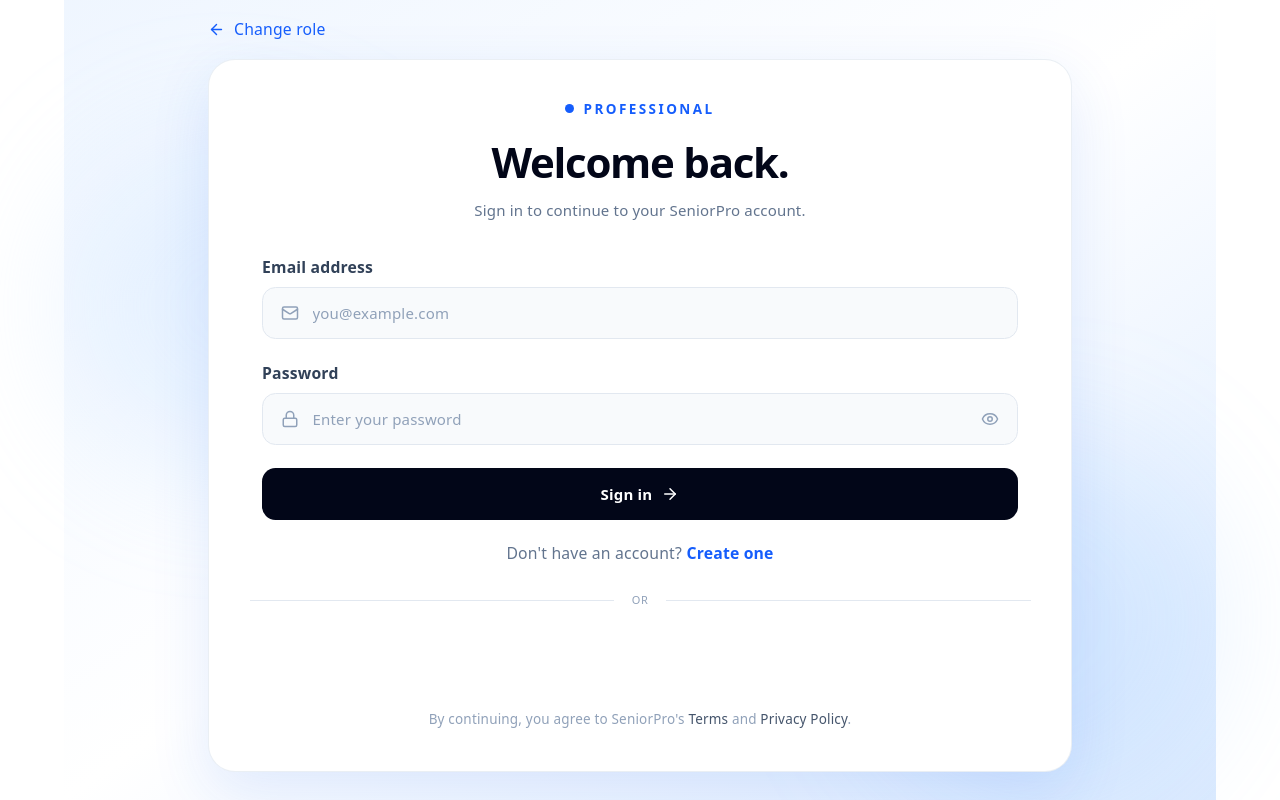
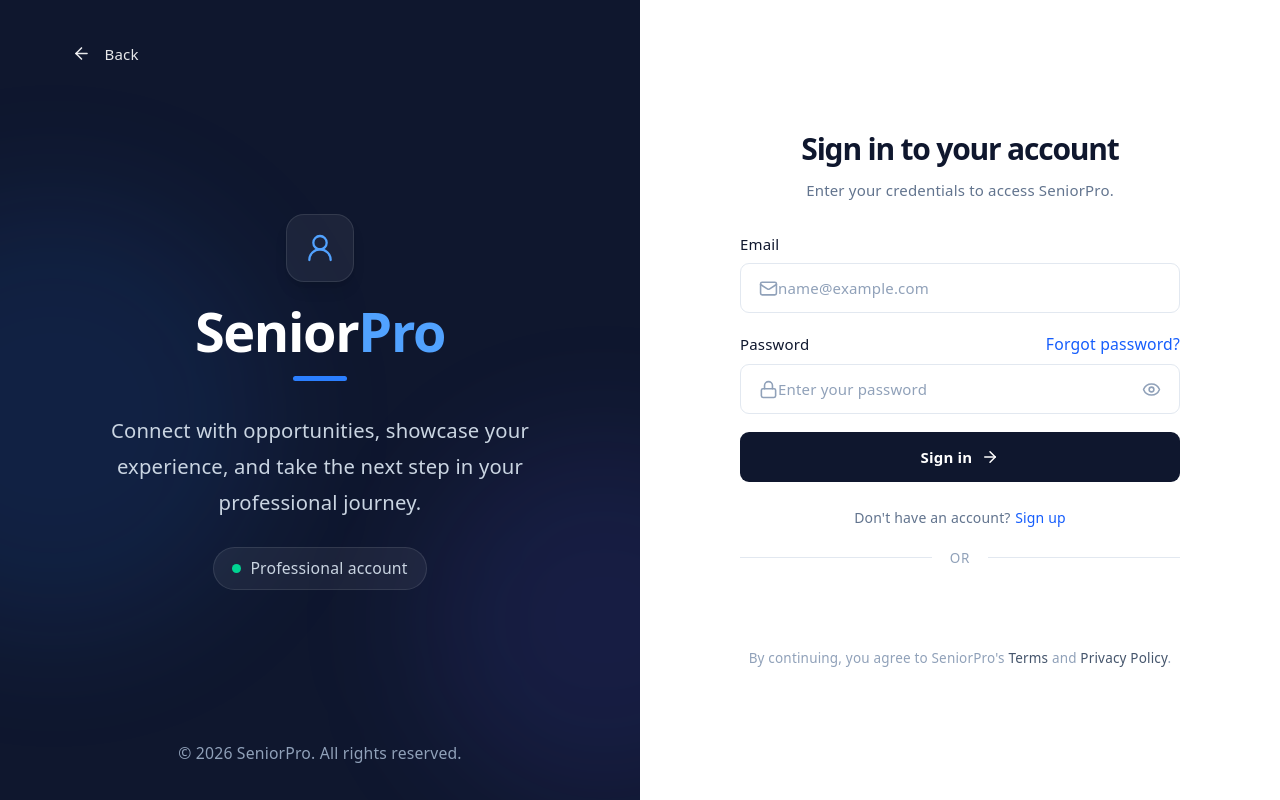
Before and after one commit to YOGESHMAHENSAR/Devops-2026-CS-F-01, a React app in the folder frontend/: page /login in a window 1280 px wide. Both pictures are taken after a click on the button 346 px from the left and 538 px from the top of the page. Built offline with nearby package versions, Linux system fonts and the light colour scheme; no server answers; the HTML template or start-up script is replaced by a standard one.

Commit message:
Final update to login page

```diff
--- a/frontend/src/Components/AuthPage.jsx
+++ b/frontend/src/Components/AuthPage.jsx
@@ -1,20 +1,24 @@
 import { useState } from 'react';
-import { Container, Paper } from '@mui/material';
+import { useNavigate } from 'react-router-dom';
 import RoleSelect from './RoleSelect.jsx';
 import CredentialsForm from './CredentialsForms.jsx';
 
 export default function AuthPage({ onAuthSuccess }) {
   const [role, setRole] = useState(null);
+  const navigate = useNavigate();
 
   return (
-    <Container>
-      {/* <Paper elevation={0} variant="outlined" > */}
-        {!role ? (
-          <RoleSelect onSelect={setRole} />
-        ) : (
-          <CredentialsForm role={role} onBack={() => setRole(null)} onAuthSuccess={onAuthSuccess} />
-        )}
-      {/* </Paper> */}
-    </Container>
+    <div>
+      {!role ? (
+        <RoleSelect onSelect={setRole} />
+      ) : (
+        <CredentialsForm
+          role={role}
+          onBack={() => setRole(null)}
+          onAuthSuccess={onAuthSuccess}
+          onForgotPassword={() => navigate('/forgot-password')}
+        />
+      )}
+    </div>
   );
 }
--- a/frontend/src/Components/CredentialsForms.jsx
+++ b/frontend/src/Components/CredentialsForms.jsx
@@ -1,3 +1,4 @@
+
 import React, { useState } from "react";
 import { useFormik } from "formik";
 import * as Yup from "yup";
@@ -28,6 +29,7 @@
     role,
     onBack,
     onAuthSuccess,
+    onForgotPassword,
 }) {
     const [mode, setMode] = useState("login");
     const [serverError, setServerError] = useState("");
@@ -112,82 +114,139 @@
         );
     };
 
+    const fieldClass = (hasError) =>
+        `flex h-[50px] w-full items-center rounded-lg border px-4 transition-all duration-200 ${hasError
+            ? "border-red-400 bg-red-50"
+            : "border-slate-200 bg-white hover:border-slate-300 focus-within:border-blue-500 focus-within:ring-2 focus-within:ring-blue-500/10"
+        }`;
+
+    const inputClass =
+        "w-full bg-transparent text-[15px] text-slate-900 outline-none placeholder:text-slate-400 [&:-webkit-autofill]:[box-shadow:0_0_0_1000px_white_inset] [&:-webkit-autofill]:[-webkit-text-fill-color:#0f172a]";
+
     return (
-        <div className="min-h-screen w-full bg-gradient-to-br from-blue-50 via-white to-blue-100">
+        <div className="min-h-screen w-full bg-white lg:h-screen lg:overflow-hidden">
 
-            <main className="relative min-h-screen w-full px-6 py-4">
+            <main className="grid min-h-screen w-full grid-cols-1 lg:h-full lg:min-h-0 lg:grid-cols-2">
+
+                {/* Left Branding Panel */}
+                <section className="relative flex min-h-[300px] flex-col overflow-hidden bg-[#0f172e] px-7 py-6 text-white sm:px-12 lg:h-full lg:min-h-0 lg:px-12 lg:py-7 xl:px-16">
 
                     {/* Background Decoration */}
-                <div className="pointer-events-none absolute left-0 top-32 h-72 w-72 rounded-full bg-blue-200/30 blur-3xl" />
+                    <div className="pointer-events-none absolute -left-36 top-1/4 h-96 w-96 rounded-full bg-blue-500/10 blur-3xl" />
 
-                <div className="pointer-events-none absolute bottom-0 right-0 h-80 w-80 rounded-full bg-blue-300/20 blur-3xl" />
+                    <div className="pointer-events-none absolute -right-32 bottom-0 h-80 w-80 rounded-full bg-indigo-500/10 blur-3xl" />
 
-                <div className="relative mx-auto w-full max-w-3xl">
-
+                    {/* Back Button */}
+                    <div className="relative z-10 flex shrink-0 items-center">
                         <button
                             type="button"
-                        onClick={onBack}
-                        className="group mb-4 flex items-center gap-2 text-sm font-medium text-blue-600 transition-colors hover:text-blue-700"
+                            onClick={() => onBack?.()}
+                            aria-label="Go back"
+                            className="group inline-flex items-center gap-3 rounded-md py-2 text-[15px] font-medium text-white/90 transition-colors hover:text-blue-300 focus-visible:outline-none focus-visible:ring-2 focus-visible:ring-blue-400"
                         >
                             <ArrowLeft
-                            size={17}
+                                size={19}
                                 className="transition-transform duration-200 group-hover:-translate-x-1"
                             />
 
-                        Change role
+                            Back
                         </button>
-
-                    <div className="rounded-3xl border border-slate-200/70 bg-white p-7 shadow-[0_20px_60px_rgba(37,99,235,0.12)] sm:p-9">
-
-                        <div className="mb-7 text-center">
-
-                            <div className="mb-4 flex items-center justify-center gap-2">
-                                <span className="h-2 w-2 rounded-full bg-blue-600" />
-
-                                <span className="text-xs font-semibold uppercase tracking-[0.18em] text-blue-600">
-                                    {roleName}
-                                </span>
                     </div>
 
-                            <h1 className="text-[42px] font-bold leading-tight tracking-[-0.03em] text-slate-950">
+                    {/* Branding Content */}
+                    <div className="relative z-10 mx-auto flex w-full max-w-xl flex-1 flex-col items-center justify-center py-8 text-center">
+
+                        {/* Logo */}
+                        <div className="mb-5 flex h-[68px] w-[68px] items-center justify-center rounded-2xl border border-white/10 bg-white/[0.06] shadow-lg shadow-black/10">
+
+                            <UserRound
+                                size={32}
+                                strokeWidth={1.7}
+                                className="text-blue-400"
+                            />
+
+                        </div>
+
+                        {/* Brand Name */}
+                        <h2 className="text-4xl font-bold tracking-tight text-white sm:text-5xl">
+                            Senior<span className="text-blue-400">Pro</span>
+                        </h2>
+
+                        <div className="mt-4 h-1 w-12 rounded-full bg-blue-500" />
+
+                        {/* Description */}
+                        <p className="mt-7 max-w-lg text-center text-base leading-7 text-slate-300 sm:text-lg sm:leading-8">
+                            {role === "jobseeker"
+                                ? "Connect with opportunities, showcase your experience, and take the next step in your professional journey."
+                                : "Discover exceptional talent, connect with professionals, and find the right people for your organization."}
+                        </p>
+
+                        {/* Role Badge */}
+                        <div className="mt-6 inline-flex items-center gap-2 rounded-full border border-white/10 bg-white/[0.06] px-4 py-2 text-sm text-slate-300">
+                            <span className="h-2 w-2 rounded-full bg-emerald-400" />
+
+                            {roleName} account
+                        </div>
+
+                    </div>
+
+                    {/* Copyright */}
+                    <footer className="relative z-10 shrink-0 pb-1 pt-3 text-center text-sm text-slate-400">
+                        © 2026 SeniorPro. All rights reserved.
+                    </footer>
+
+                </section>
+
+                {/* Right Login Panel */}
+                <section className="flex min-h-[600px] items-center justify-center bg-white px-6 py-8 sm:px-10 lg:h-full lg:min-h-0 lg:overflow-hidden lg:px-10 lg:py-5 xl:px-16">
+
+                    <div className="w-full max-w-[440px]">
+
+                        {/* Form Heading */}
+                        <div className="mb-6 text-center">
+
+                            <h1 className="text-[28px] font-bold leading-tight tracking-[-0.04em] text-[#0f172e] sm:text-[30px]">
                                 {isLogin
-                                    ? "Welcome back."
-                                    : "Create your account."}
+                                    ? "Sign in to your account"
+                                    : "Create your account"}
                             </h1>
 
                             <p className="mt-2 text-[15px] leading-6 text-slate-500">
                                 {isLogin
-                                    ? "Sign in to continue to your SeniorPro account."
-                                    : "Create your account and start connecting with opportunities."}
+                                    ? "Enter your credentials to access SeniorPro."
+                                    : "Get started and connect with new opportunities."}
                             </p>
 
                         </div>
 
+                        {/* Authentication Form */}
                         <form
                             onSubmit={formik.handleSubmit}
-                            className="mx-auto max-w-2xl space-y-5"
+                            className="space-y-4"
+                            noValidate
                         >
 
+                            {/* Full Name */}
                             {!isLogin && (
                                 <div>
+
                                     <label
                                         htmlFor="name"
-                                        className="mb-2 block text-left text-sm font-semibold text-slate-700"
+                                        className="mb-1.5 block text-left text-[15px] font-medium text-[#0f172e]"
                                     >
                                         Full name
                                     </label>
 
                                     <div
-                                        className={`flex h-[52px] w-full items-center rounded-xl border px-4 transition-all duration-200 ${
+                                        className={fieldClass(
                                             formik.touched.name &&
                                             formik.errors.name
-                                                ? "border-red-400 bg-red-50"
-                                                : "border-slate-200 bg-slate-50 hover:border-slate-300 focus-within:border-blue-500 focus-within:bg-white focus-within:ring-4 focus-within:ring-blue-500/10"
-                                        }`}
+                                        )}
                                     >
+
                                         <UserRound
-                                            size={18}
-                                            className="mr-3 shrink-0 text-slate-400"
+                                            size={19}
+                                            className="shrink-0 text-slate-400"
                                         />
 
                                         <input
@@ -199,98 +258,100 @@
                                             onChange={formik.handleChange}
                                             onBlur={formik.handleBlur}
                                             autoComplete="name"
-                                            className="
-                                                w-full
-                                                bg-transparent
-                                                text-[15px]
-                                                text-slate-900
-                                                outline-none
-                                                placeholder:text-slate-400
-                                                [&:-webkit-autofill]:[box-shadow:0_0_0_1000px_#f8fafc_inset]
-                                                [&:-webkit-autofill]:[-webkit-text-fill-color:#0f172a]
-                                            "
+                                            className={inputClass}
                                         />
+
                                     </div>
 
                                     {formik.touched.name &&
                                         formik.errors.name && (
-                                            <p className="mt-1.5 text-left text-xs font-medium text-red-500">
+                                            <p className="mt-1 text-left text-xs font-medium text-red-500">
                                                 {formik.errors.name}
                                             </p>
                                         )}
+
                                 </div>
                             )}
 
+                            {/* Email */}
                             <div>
+
                                 <label
                                     htmlFor="email"
-                                    className="mb-2 block text-left text-sm font-semibold text-slate-700"
+                                    className="mb-1.5 block text-left text-[15px] font-medium text-[#0f172e]"
                                 >
-                                    Email address
+                                    Email
                                 </label>
 
                                 <div
-                                    className={`flex h-[52px] w-full items-center rounded-xl border px-4 transition-all duration-200 ${
+                                    className={fieldClass(
                                         formik.touched.email &&
                                         formik.errors.email
-                                            ? "border-red-400 bg-red-50"
-                                            : "border-slate-200 bg-slate-50 hover:border-slate-300 focus-within:border-blue-500 focus-within:bg-white focus-within:ring-4 focus-within:ring-blue-500/10"
-                                    }`}
+                                    )}
                                 >
+
                                     <Mail
-                                        size={18}
-                                        className="mr-3 shrink-0 text-slate-400"
+                                        size={19}
+                                        className="shrink-0 text-slate-400"
                                     />
 
                                     <input
                                         id="email"
                                         type="email"
                                         name="email"
-                                        placeholder="you@example.com"
+                                        placeholder="name@example.com"
                                         value={formik.values.email}
                                         onChange={formik.handleChange}
                                         onBlur={formik.handleBlur}
                                         autoComplete="email"
-                                        className="
-                                            w-full
-                                            bg-transparent
-                                            text-[15px]
-                                            text-slate-900
-                                            outline-none
-                                            placeholder:text-slate-400
-                                            [&:-webkit-autofill]:[box-shadow:0_0_0_1000px_#f8fafc_inset]
-                                            [&:-webkit-autofill]:[-webkit-text-fill-color:#0f172a]
-                                        "
+                                        className={inputClass}
                                     />
+
                                 </div>
 
                                 {formik.touched.email &&
                                     formik.errors.email && (
-                                        <p className="mt-1.5 text-left text-xs font-medium text-red-500">
+                                        <p className="mt-1 text-left text-xs font-medium text-red-500">
                                             {formik.errors.email}
                                         </p>
                                     )}
+
                             </div>
 
+                            {/* Password */}
                             <div>
+
+                                <div className="mb-1.5 flex items-center justify-between gap-3">
+
                                     <label
                                         htmlFor="password"
-                                    className="mb-2 block text-left text-sm font-semibold text-slate-700"
+                                        className="block text-left text-[15px] font-medium text-[#0f172e]"
                                     >
                                         Password
                                     </label>
 
+                                    {isLogin && (
+                                        <button
+                                            type="button"
+                                            onClick={onForgotPassword}
+                                            className="text-sm font-medium text-blue-600 transition-colors hover:text-blue-800 hover:underline"
+                                        >
+                                            Forgot password?
+                                        </button>
+                                    )}
+
+                                </div>
+
                                 <div
-                                    className={`flex h-[52px] w-full items-center rounded-xl border px-4 transition-all duration-200 ${
+                                    className={fieldClass(
                                         formik.touched.password &&
                                         formik.errors.password
-                                            ? "border-red-400 bg-red-50"
-                                            : "border-slate-200 bg-slate-50 hover:border-slate-300 focus-within:border-blue-500 focus-within:bg-white focus-within:ring-4 focus-within:ring-blue-500/10"
-                                    }`}
+                                    )}
                                 >
+
                                     <Lock
-                                        size={18}
-                                        className="mr-3 shrink-0 text-slate-400"
+                                        size={19}
+                                        className="shrink-0 text-slate-400"
                                     />
 
                                     <input
@@ -310,26 +371,15 @@
                                                 ? "current-password"
                                                 : "new-password"
                                         }
-                                        className="
-                                            w-full
-                                            bg-transparent
-                                            text-[15px]
-                                            text-slate-900
-                                            outline-none
-                                            placeholder:text-slate-400
-                                            [&:-webkit-autofill]:[box-shadow:0_0_0_1000px_#f8fafc_inset]
-                                            [&:-webkit-autofill]:[-webkit-text-fill-color:#0f172a]
-                                        "
+                                        className={inputClass}
                                     />
 
                                     <button
                                         type="button"
                                         onClick={() =>
-                                            setShowPassword(
-                                                !showPassword
-                                            )
+                                            setShowPassword(!showPassword)
                                         }
-                                        className="ml-2 flex shrink-0 items-center justify-center text-slate-400 transition-colors hover:text-slate-700"
+                                        className="flex shrink-0 items-center justify-center text-slate-400 transition-colors hover:text-slate-700"
                                         aria-label={
                                             showPassword
                                                 ? "Hide password"
@@ -337,31 +387,38 @@
                                         }
                                     >
                                         {showPassword ? (
-                                            <EyeOff size={18} />
+                                            <EyeOff size={19} />
                                         ) : (
-                                            <Eye size={18} />
+                                            <Eye size={19} />
                                         )}
                                     </button>
+
                                 </div>
 
                                 {formik.touched.password &&
                                     formik.errors.password && (
-                                        <p className="mt-1.5 text-left text-xs font-medium text-red-500">
+                                        <p className="mt-1 text-left text-xs font-medium text-red-500">
                                             {formik.errors.password}
                                         </p>
                                     )}
+
                             </div>
 
+                            {/* Server Error */}
                             {serverError && (
-                                <div className="rounded-xl border border-red-200 bg-red-50 px-4 py-3 text-left text-sm font-medium text-red-600">
+                                <div
+                                    role="alert"
+                                    className="rounded-lg border border-red-200 bg-red-50 px-4 py-2.5 text-left text-sm font-medium text-red-600"
+                                >
                                     {serverError}
                                 </div>
                             )}
 
+                            {/* Submit Button */}
                             <button
                                 type="submit"
                                 disabled={formik.isSubmitting}
-                                className="group mt-2 flex h-[52px] w-full items-center justify-center rounded-xl bg-slate-950 text-[15px] font-semibold text-white transition-all duration-200 hover:bg-blue-600 hover:shadow-lg hover:shadow-blue-600/15 disabled:cursor-not-allowed disabled:opacity-60"
+                                className="group mt-1 flex h-[50px] w-full items-center justify-center rounded-lg bg-[#0f172e] text-[15px] font-semibold text-white transition-all duration-200 hover:bg-blue-600 hover:shadow-lg hover:shadow-blue-600/15 disabled:cursor-not-allowed disabled:opacity-60"
                             >
                                 {formik.isSubmitting
                                     ? "Please wait..."
@@ -376,9 +433,12 @@
                                     />
                                 )}
                             </button>
+
                         </form>
 
-                        <div className="mt-5 text-center text-sm text-slate-500">
+                        {/* Login / Signup Toggle */}
+                        <div className="mt-5 text-center text-[14px] text-slate-500">
+
                             {isLogin
                                 ? "Don't have an account?"
                                 : "Already have an account?"}
@@ -386,30 +446,36 @@
                             <button
                                 type="button"
                                 onClick={toggleMode}
-                                className="ml-1 font-semibold text-blue-600 hover:text-blue-700 hover:underline"
+                                className="ml-1 font-medium text-blue-600 underline decoration-transparent underline-offset-4 transition-all hover:decoration-blue-600"
                             >
                                 {isLogin
-                                    ? "Create one"
+                                    ? "Sign up"
                                     : "Sign in"}
                             </button>
+
                         </div>
 
-                        <div className="my-5 flex items-center gap-4">
+                        {/* Divider */}
+                        <div className="my-4 flex items-center gap-4">
+
                             <div className="h-px flex-1 bg-slate-200" />
 
-                            <span className="text-[11px] font-medium uppercase tracking-wider text-slate-400">
+                            <span className="text-xs font-medium uppercase tracking-wider text-slate-400">
                                 or
                             </span>
 
                             <div className="h-px flex-1 bg-slate-200" />
+
                         </div>
 
+                        {/* Google Authentication */}
                         <GoogleAuthButton
                             role={role}
                             onAuthSuccess={onAuthSuccess}
                         />
 
-                        <p className="mt-7 text-center text-xs leading-5 text-slate-400">
+                        {/* Terms and Privacy */}
+                        <p className="mt-5 text-center text-xs leading-5 text-slate-400">
                             By continuing, you agree to SeniorPro's{" "}
 
                             <span className="cursor-pointer text-slate-600 hover:underline">
@@ -424,8 +490,11 @@
                         </p>
 
                     </div>
-                </div>
+
+                </section>
+
             </main>
+
         </div>
     );
 }
```
Also changed, not shown: frontend/src/Components/GoogleAuthButton.jsx (+11 -5 lines). Lines whose indentation alone changed are shown as unchanged.
